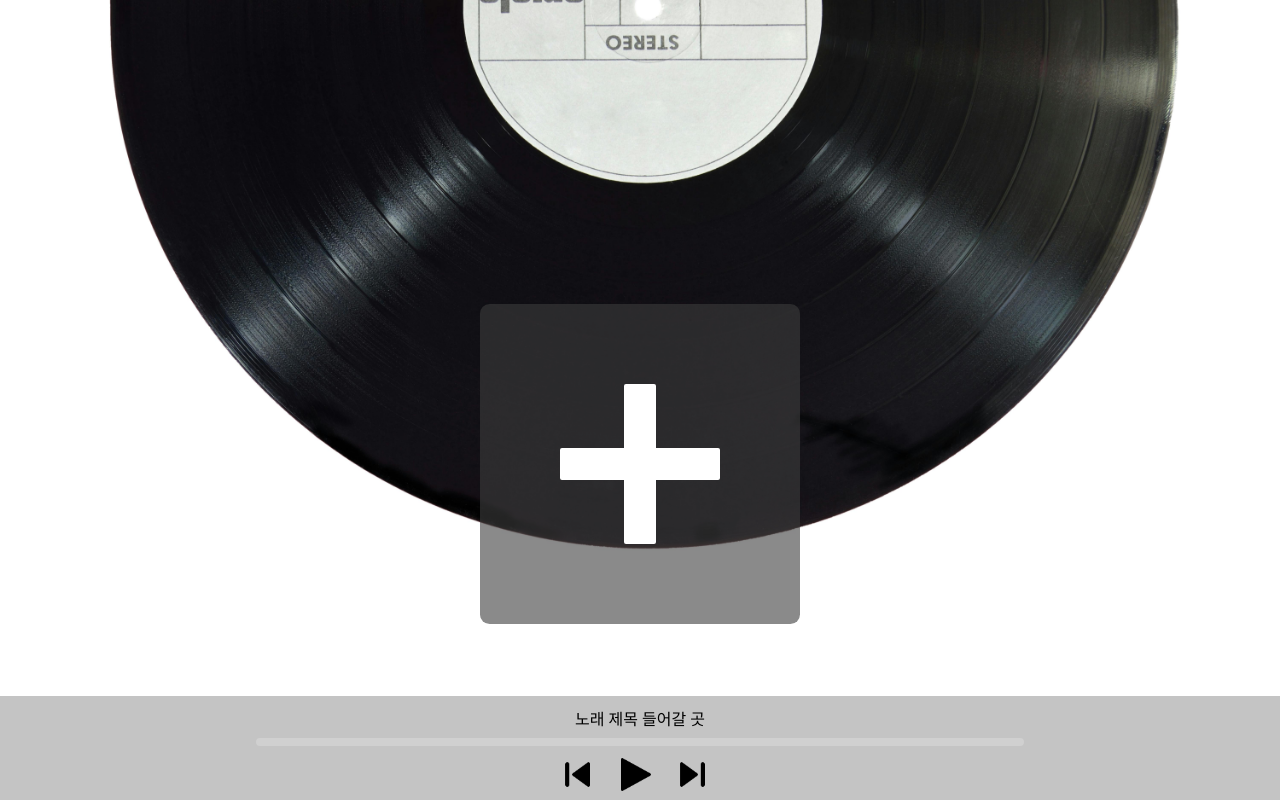
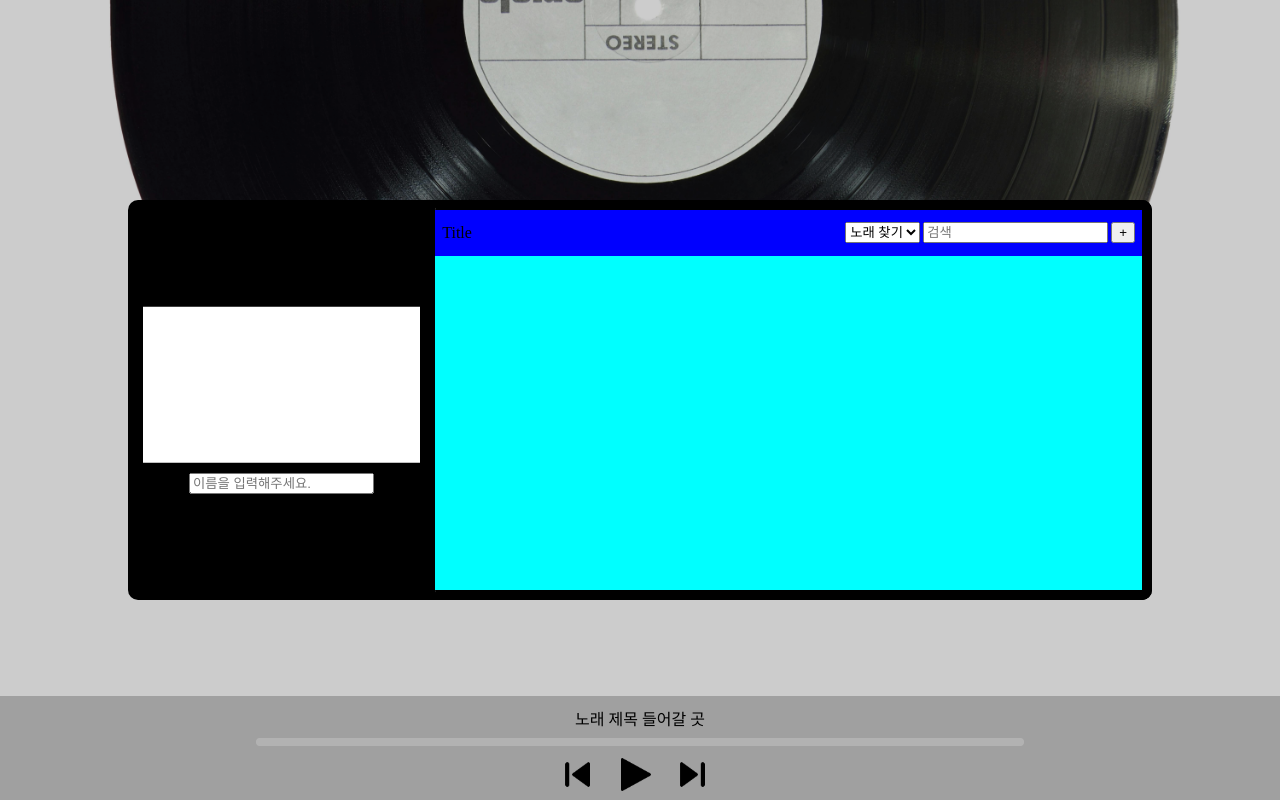
Before and after one commit to mocoorong/music-player, a Next.js app: page / in a window 1280 px wide. Both pictures are taken after a click on the element 640 px from the left and 464 px from the top of the page. Built offline with nearby package versions, Linux system fonts and the light colour scheme.

Commit message:
노래를 추가하는 화면 기본 구조 세팅

```diff
--- /dev/null
+++ b/app/components/PlaylistModal.css
@@ -0,0 +1,76 @@
+.modal-bg {
+  position: fixed;
+  top: 0;
+  left: 0;
+  background: rgb(0, 0, 0, 0.2);
+  width: 100%;
+  height: 100%;
+
+  display: flex;
+  justify-content: center;
+  align-items: center;
+}
+.modal-inner {
+  position: relative;
+  width: 80%;
+  height: 50%;
+  background: black;
+  border-radius: 10px;
+}
+.modal-inner-left {
+  position: absolute;
+  top: 50%;
+  transform: translateY(-50%);
+  left: 0;
+  width: 30%;
+
+  display: flex;
+  justify-content: center;
+  align-items: center;
+  flex-direction: column;
+  gap: 10px;
+}
+.modal-inner-youtube {
+  aspect-ratio: 16/9;
+  width: 90%;
+
+  background-color: white;
+}
+.modal-inner-right {
+  position: absolute;
+  top: 50%;
+  transform: translateY(-50%);
+  right: 0;
+  background: white;
+  width: 70%;
+  height: 100%;
+  box-sizing: border-box;
+  border: 10px solid black;
+  border-radius: 10px;
+  border-left: 0;
+
+  display: flex;
+  justify-content: center;
+  align-items: center;
+  flex-direction: column;
+}
+.modal-inner-title {
+  width: 100%;
+  height: 12%;
+  background-color: blue;
+  display: flex;
+  align-items: center;
+  justify-content: space-between;
+
+  padding: 0 1%;
+  box-sizing: border-box;
+}
+.modal-inner-list {
+  width: 100%;
+  height: 88%;
+  background-color: aqua;
+}
+.options {
+  display: flex;
+  gap: 3px;
+}
--- /dev/null
+++ b/app/components/PlaylistModal.tsx
@@ -0,0 +1,32 @@
+import './PlaylistModal.css'
+
+type PlaylistModalProps = {
+  onClose: () => void
+}
+
+export default function PlaylistModal({onClose}: PlaylistModalProps) {
+  return (
+    <div className="modal-bg" onClick={onClose}>
+      <div className="modal-inner" onClick={(e) => e.stopPropagation()}>
+        <div className="modal-inner-left">
+          <div className="modal-inner-youtube"></div>
+          <input placeholder="이름을 입력해주세요."></input>
+        </div>
+        <div className="modal-inner-right">
+          <div className="modal-inner-title">
+            <p>Title</p>
+            <div className="options">
+              <select>
+                <option>노래 찾기</option>
+                <option>노래 검색</option>
+              </select>
+              <input placeholder="검색"></input>
+              <button>+</button>
+            </div>
+          </div>
+          <div className="modal-inner-list"></div>
+        </div>
+      </div>
+    </div>
+  )
+}
--- a/app/page.tsx
+++ b/app/page.tsx
@@ -2,15 +2,20 @@
 
 import {useState} from 'react'
 import './page.css'
+import PlaylistModal from './components/PlaylistModal'
 
 export default function () {
   const [play, setPlay] = useState(false)
+  const [modal, setModal] = useState(false)
 
   return (
     <div className="main-bg">
-      <div className="music-playlist-add">
-        <div className="plus-btn"></div>
-      </div>
+      {!modal && (
+        <div className="music-playlist-add" onClick={() => setModal(true)}>
+          <div className="plus-btn"></div>
+        </div>
+      )}
+      {modal && <PlaylistModal onClose={() => setModal(false)} />}
       <div className="music-var">
         <div className="music-var-title">노래 제목 들어갈 곳</div>
         <div className="progress-container">
```
